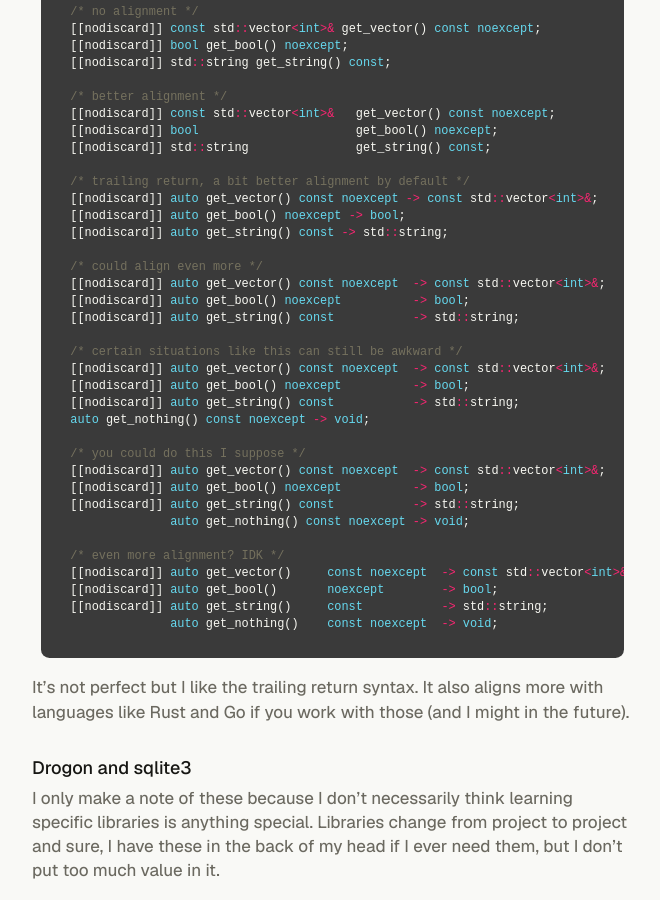
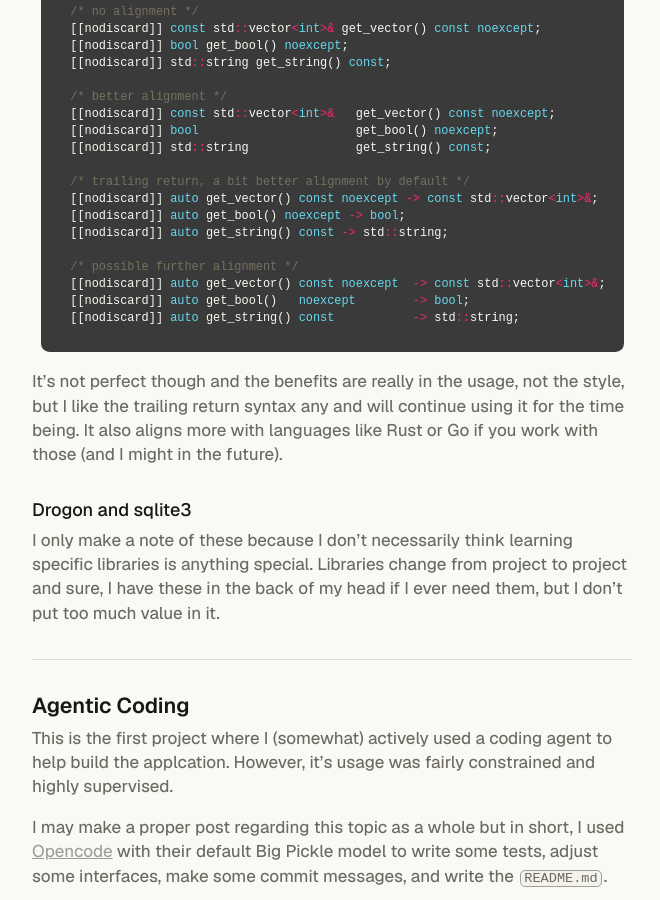
Before and after one commit to RyanVNgo/RyanVNgo.github.io, a Jekyll site: the page built from collections/_projects/sologs.md, in a window 1280 px wide and 900 px high, scrolled down 3848 px. Shown: the whole window, without its empty margins (308-968 px from the left). Built offline with Jekyll 4.4.1, drawn with Linux system fonts in a browser that asks for light colours.

Commit message:
sologs project page update

```diff
--- a/collections/_projects/sologs.md
+++ b/collections/_projects/sologs.md
@@ -204,34 +204,17 @@ regards if that's of concern.
 [[nodiscard]] auto get_bool() noexcept -> bool;
 [[nodiscard]] auto get_string() const -> std::string;
 
-/* could align even more */
+/* possible further alignment */
 [[nodiscard]] auto get_vector() const noexcept  -> const std::vector<int>&;
-[[nodiscard]] auto get_bool() noexcept          -> bool;
+[[nodiscard]] auto get_bool()   noexcept        -> bool;
 [[nodiscard]] auto get_string() const           -> std::string;
-
-/* certain situations like this can still be awkward */
-[[nodiscard]] auto get_vector() const noexcept  -> const std::vector<int>&;
-[[nodiscard]] auto get_bool() noexcept          -> bool;
-[[nodiscard]] auto get_string() const           -> std::string;
-auto get_nothing() const noexcept -> void;
-
-/* you could do this I suppose */
-[[nodiscard]] auto get_vector() const noexcept  -> const std::vector<int>&;
-[[nodiscard]] auto get_bool() noexcept          -> bool;
-[[nodiscard]] auto get_string() const           -> std::string;
-              auto get_nothing() const noexcept -> void;
-
-/* even more alignment? IDK */
-[[nodiscard]] auto get_vector()     const noexcept  -> const std::vector<int>&;
-[[nodiscard]] auto get_bool()       noexcept        -> bool;
-[[nodiscard]] auto get_string()     const           -> std::string;
-              auto get_nothing()    const noexcept  -> void;
 
 {% endhighlight %}
 
-It's not perfect but I like the trailing return syntax. It also aligns more
-with languages like Rust and Go if you work with those (and I might in the
-future).
+It's not perfect though and the benefits are really in the usage, not
+the style, but I like the trailing return syntax any and will continue
+using it for the time being. It also aligns more with languages like
+Rust or Go if you work with those (and I might in the future).
 
 
 ### Drogon and sqlite3
```
